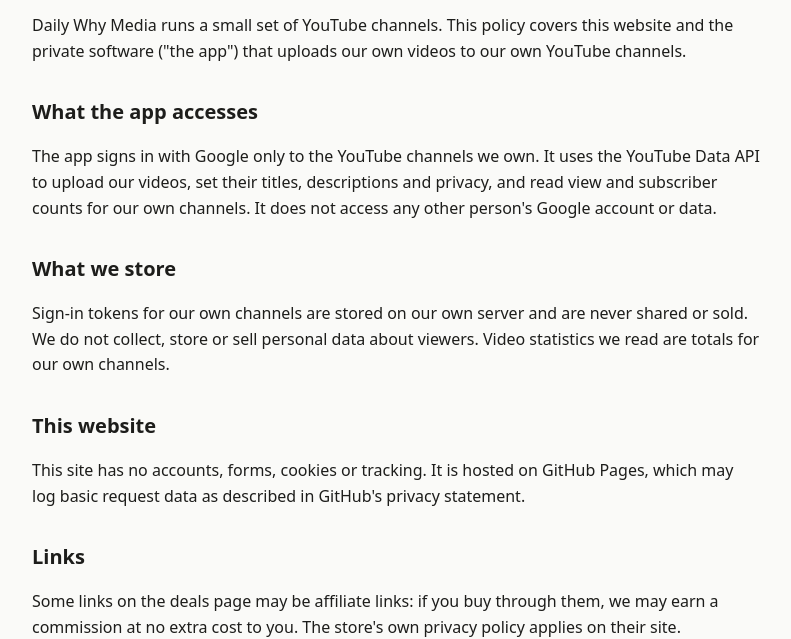
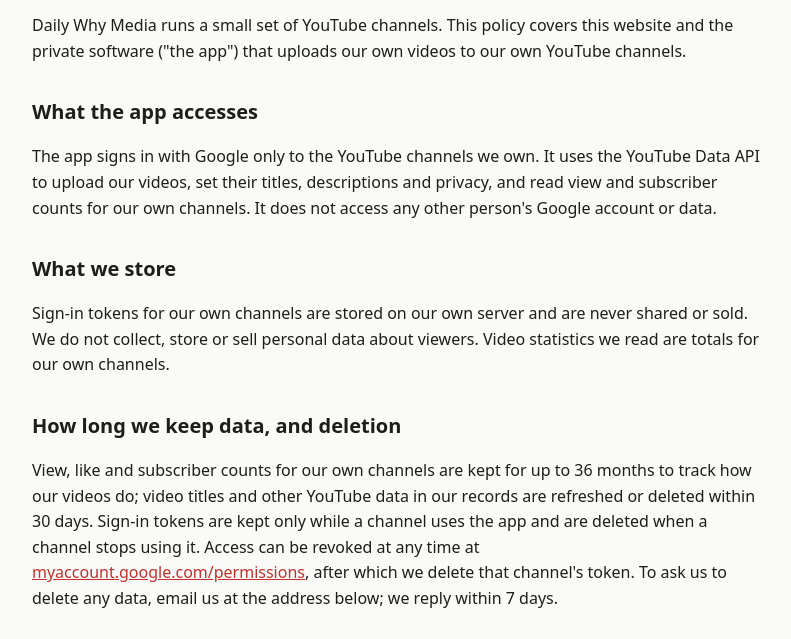
Before and after one commit to dailywhymedia-web/dailywhymedia-web.github.io, a plain HTML site: page privacy.html in a window 1280 px wide. Shown: the part 166-805 px from the top of the page, without its empty margins (244-1035 px from the left). Drawn offline with Linux system fonts and the light colour scheme.

Commit message:
Site update 2026-11-17

```diff
--- a/privacy.html
+++ b/privacy.html
@@ -20,6 +20,13 @@ for our own channels. It does not access any other person's Google account or da
 <p>Sign-in tokens for our own channels are stored on our own server and are never shared or sold.
 We do not collect, store or sell personal data about viewers. Video statistics we read are totals
 for our own channels.</p>
+<h2>How long we keep data, and deletion</h2>
+<p>View, like and subscriber counts for our own channels are kept for up to 36 months to track how
+our videos do; video titles and other YouTube data in our records are refreshed or deleted within 30 days.
+Sign-in tokens are kept only while a channel uses the app and are deleted when a channel stops using it.
+Access can be revoked at any time at
+<a href="https://myaccount.google.com/permissions">myaccount.google.com/permissions</a>, after which we
+delete that channel's token. To ask us to delete any data, email us at the address below; we reply within 7 days.</p>
 <h2>This website</h2>
 <p>This site has no accounts, forms, cookies or tracking. It is hosted on GitHub Pages, which may log
 basic request data as described in GitHub's privacy statement.</p>
```
